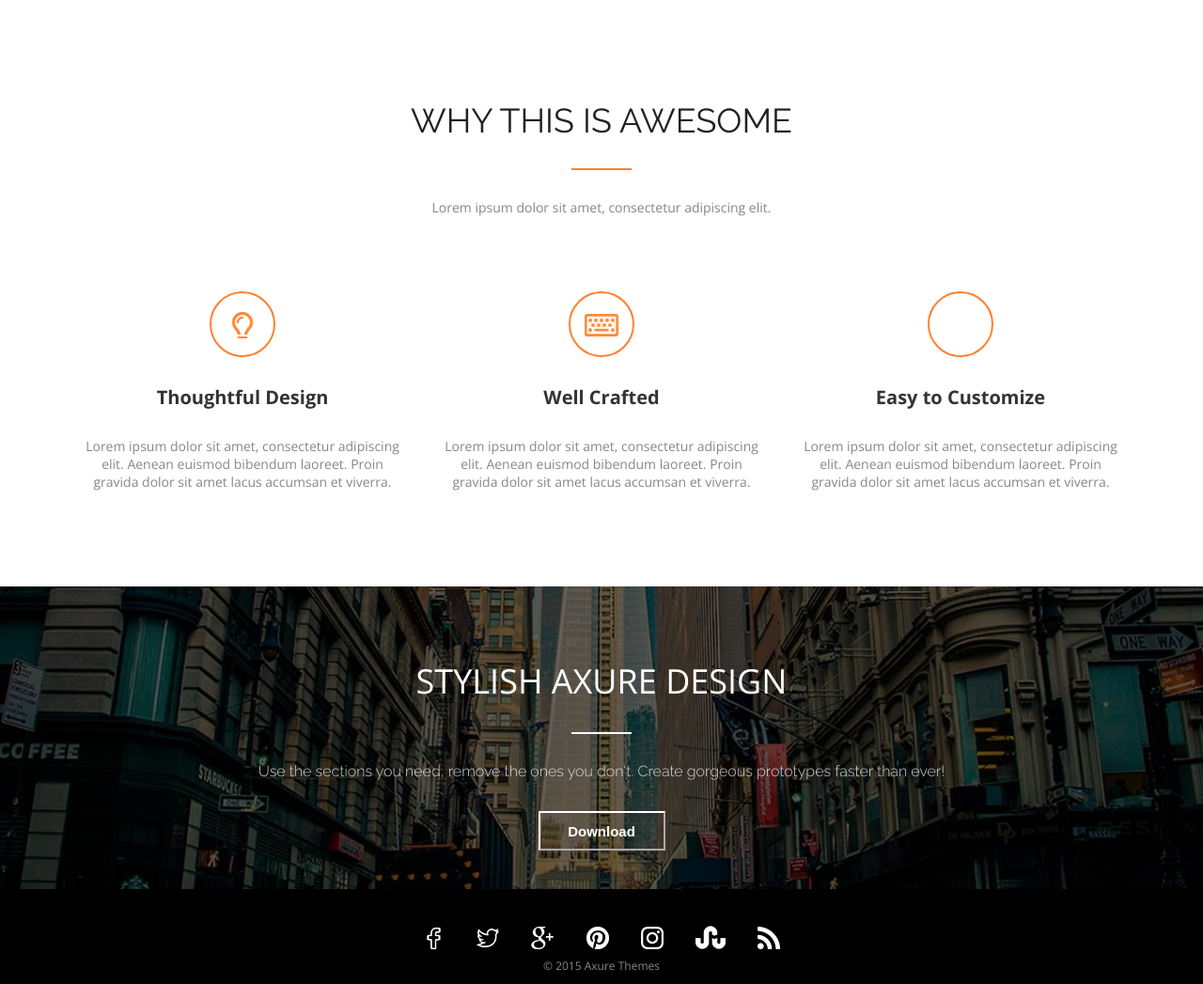
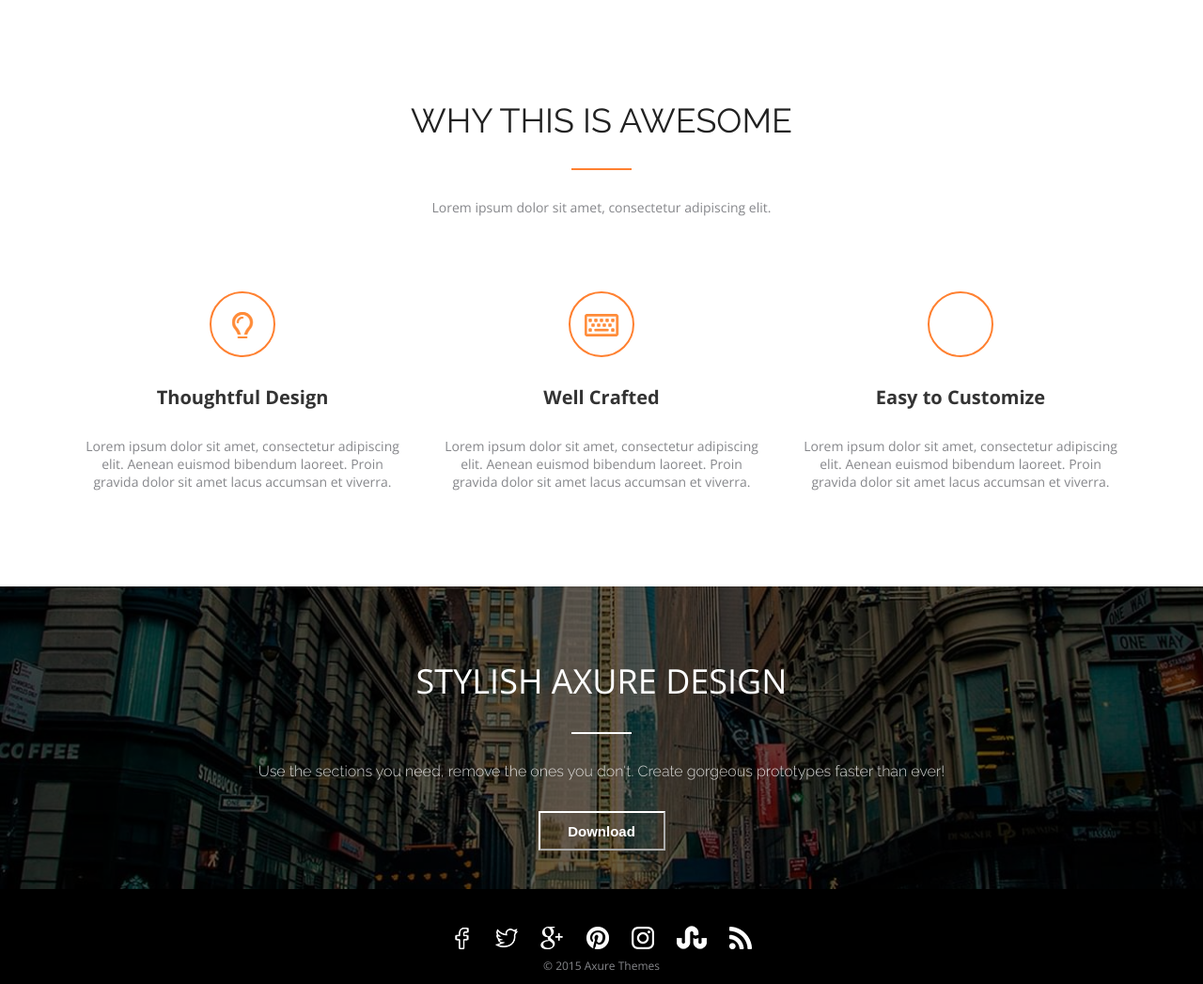
Before and after one commit to AnnLuschik/lesson-3, a plain HTML site: page index.html in a window 1280 px wide. Shown: the whole page at 94% size. Drawn offline with nearby package versions, Linux system fonts and the light colour scheme.

Commit message:
Update main.css

```diff
--- a/style/main.css
+++ b/style/main.css
@@ -136,7 +136,7 @@ nav {
 
 .icon-link {
     display: inline-block;
-    margin: 0 15px;
+    margin: 0 10px;
 
 }
 
```
